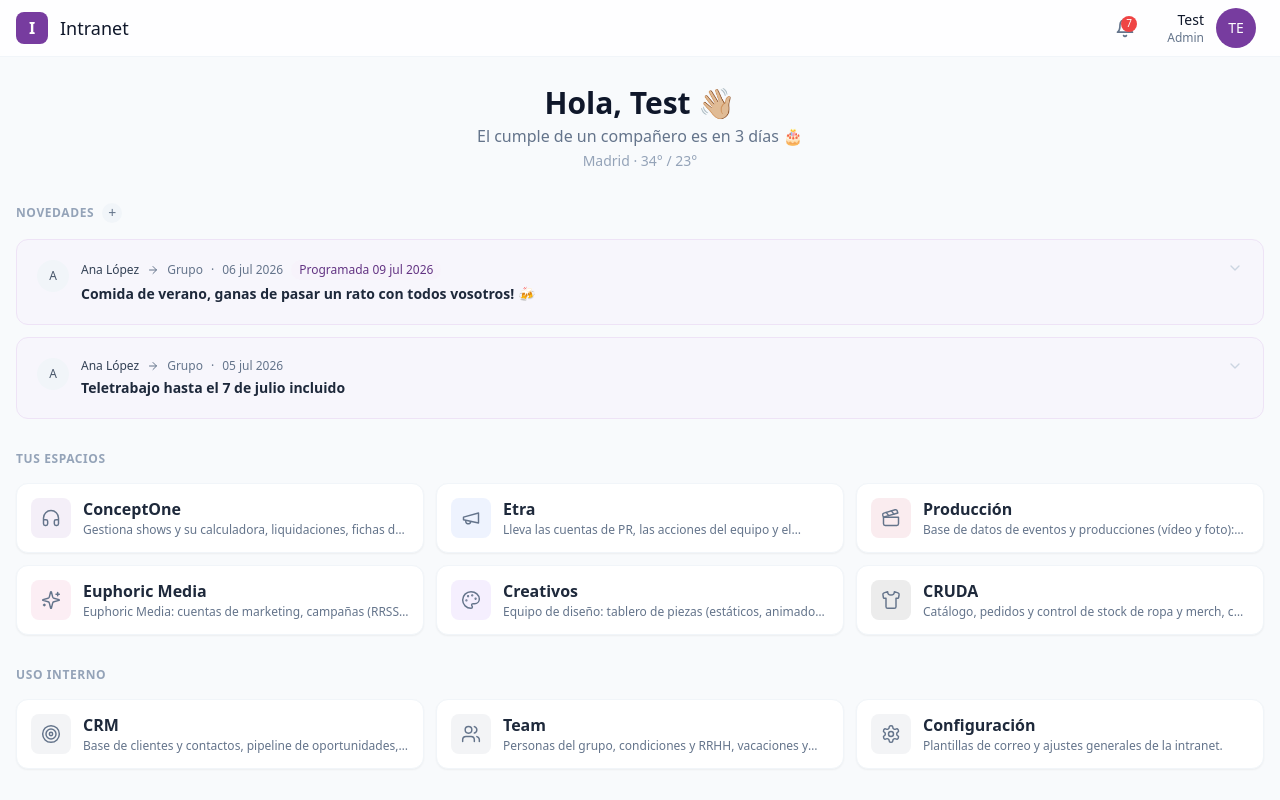
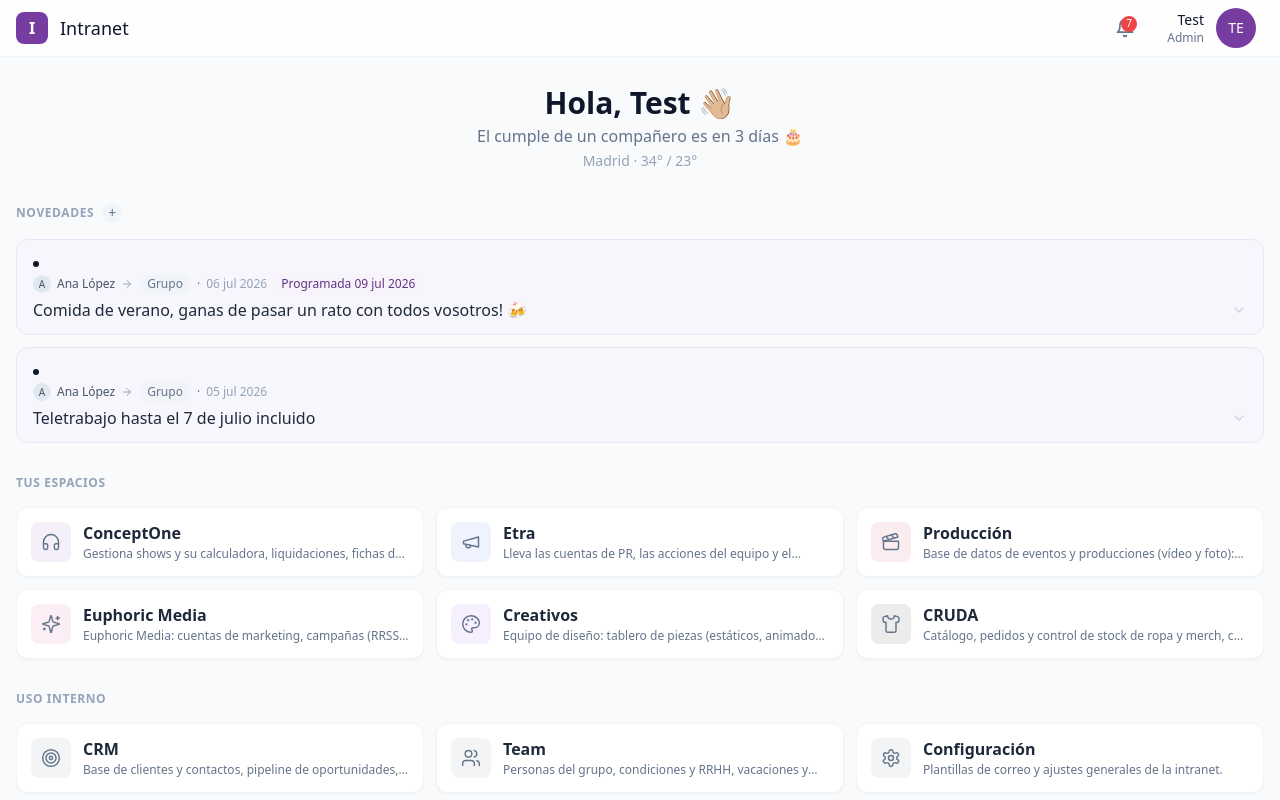
Before and after one commit to Arian1192/intranet-boilerplate, a React (Vite) app: page / in a window 1280 px wide. Shown: the top 800 px of the page. Built offline with nearby package versions, Linux system fonts and the light colour scheme.

Commit message:
feat(home): compact NewsCard — inline avatar, scope pill, medium title

```diff
--- a/src/features/dashboard/NewsCard.tsx
+++ b/src/features/dashboard/NewsCard.tsx
@@ -9,27 +9,47 @@ export interface NewsCardProps {
 
 export function NewsCard({ item }: NewsCardProps) {
   const [expanded, setExpanded] = useState(false);
+  const toggle = () => setExpanded((v) => !v);
 
   return (
-    <div className="rounded-xl border border-news-border bg-news-card p-5">
-      <div className="flex items-start gap-3">
-        <div className="flex h-8 w-8 shrink-0 items-center justify-center rounded-full bg-slate-100 text-xs font-medium text-slate-600">
+    <li className="overflow-hidden rounded-xl border border-news-border bg-news-card px-4 py-3">
+      <div className="mb-1 flex flex-wrap items-center gap-1.5 text-xs text-slate-500">
+        <span
+          aria-hidden
+          className="grid h-[18px] w-[18px] shrink-0 place-items-center rounded-full bg-slate-200 text-[10px] font-medium text-slate-600"
+        >
           {item.author.charAt(0)}
-        </div>
-        <div className="min-w-0 flex-1">
-          <div className="mb-1 flex flex-wrap items-center gap-2 text-xs text-slate-500">
-            <span className="font-normal text-slate-700">{item.author}</span>
-            <ArrowRight className="h-3 w-3" />
-            <span>{item.scope}</span>
+        </span>
+        <span className="font-medium text-slate-600">{item.author}</span>
+        <ArrowRight className="h-3 w-3 text-slate-400" />
+        <span className="rounded-full bg-slate-100 px-2 py-0.5 text-slate-500">{item.scope}</span>
         <span>·</span>
-            <span>{item.date}</span>
+        <span className="text-slate-400">{item.date}</span>
         {item.scheduledFor && (
           <span className="rounded-full bg-brand-50 px-2 py-0.5 text-brand-700">
             {item.scheduledFor}
           </span>
         )}
       </div>
-          <p className="text-sm font-semibold text-slate-800">{item.title}</p>
+
+      <div className="flex items-center gap-3">
+        <button
+          type="button"
+          onClick={toggle}
+          className="min-w-0 flex-1 truncate text-left text-base font-medium text-slate-800"
+        >
+          {item.title}
+        </button>
+        <button
+          type="button"
+          onClick={toggle}
+          className="shrink-0 text-slate-300 hover:text-slate-500"
+          aria-label={expanded ? 'Colapsar' : 'Expandir'}
+        >
+          {expanded ? <ChevronUp className="h-4 w-4" /> : <ChevronDown className="h-4 w-4" />}
+        </button>
+      </div>
+
       {expanded && item.content && (
         <p className="mt-3 text-sm leading-relaxed text-slate-600">{item.content}</p>
       )}
@@ -52,16 +72,6 @@ export function NewsCard({ item }: NewsCardProps) {
           </div>
         </div>
       )}
-        </div>
-        <button
-          type="button"
-          onClick={() => setExpanded((v) => !v)}
-          className="text-slate-300 hover:text-slate-500"
-          aria-label={expanded ? 'Colapsar' : 'Expandir'}
-        >
-          {expanded ? <ChevronUp className="h-4 w-4" /> : <ChevronDown className="h-4 w-4" />}
-        </button>
-      </div>
-    </div>
+    </li>
   );
 }
```
Also changed, not shown: 1 other file (tests, documents, lock files or other folders). Lines whose indentation alone changed are shown as unchanged.
